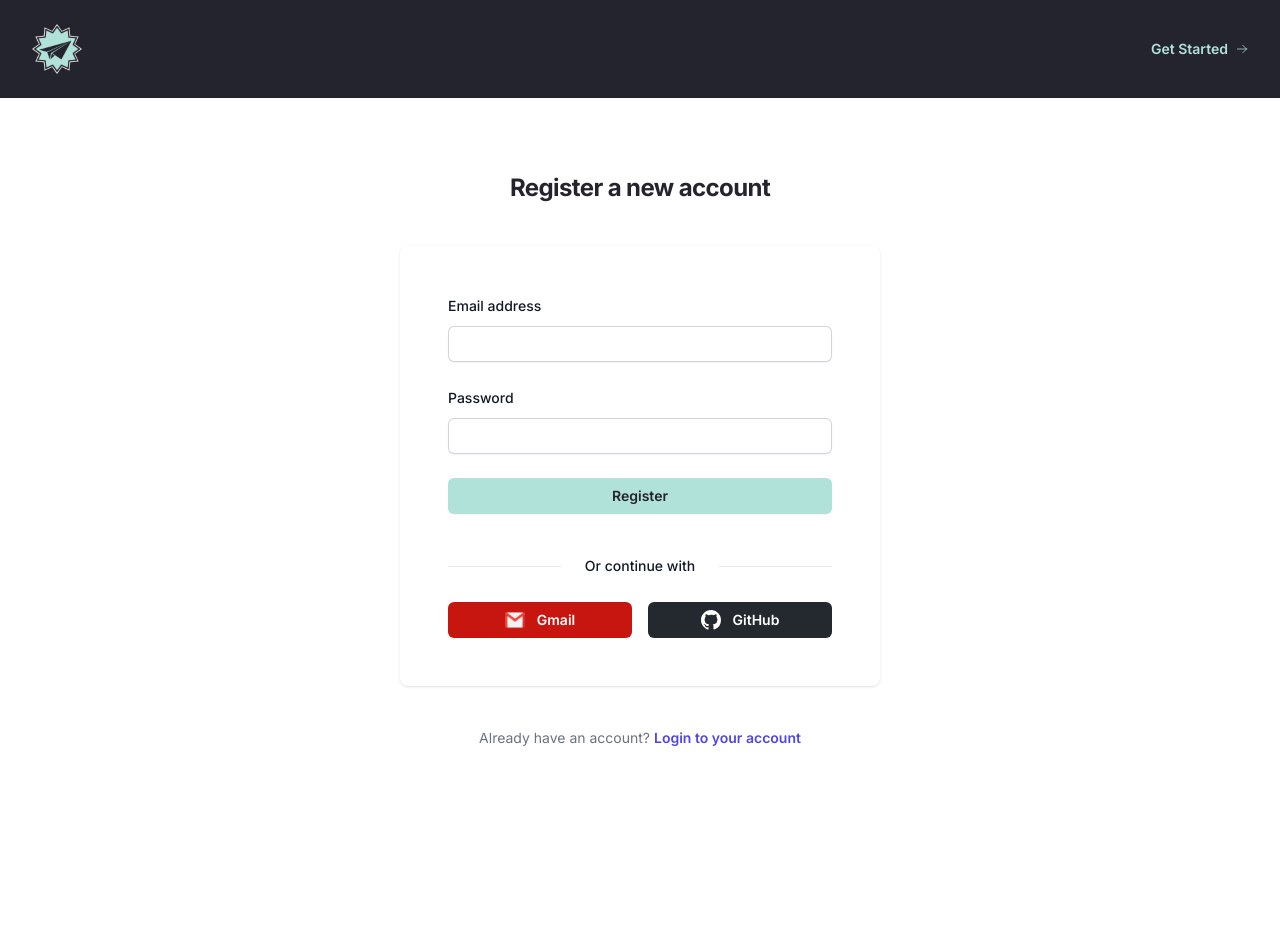
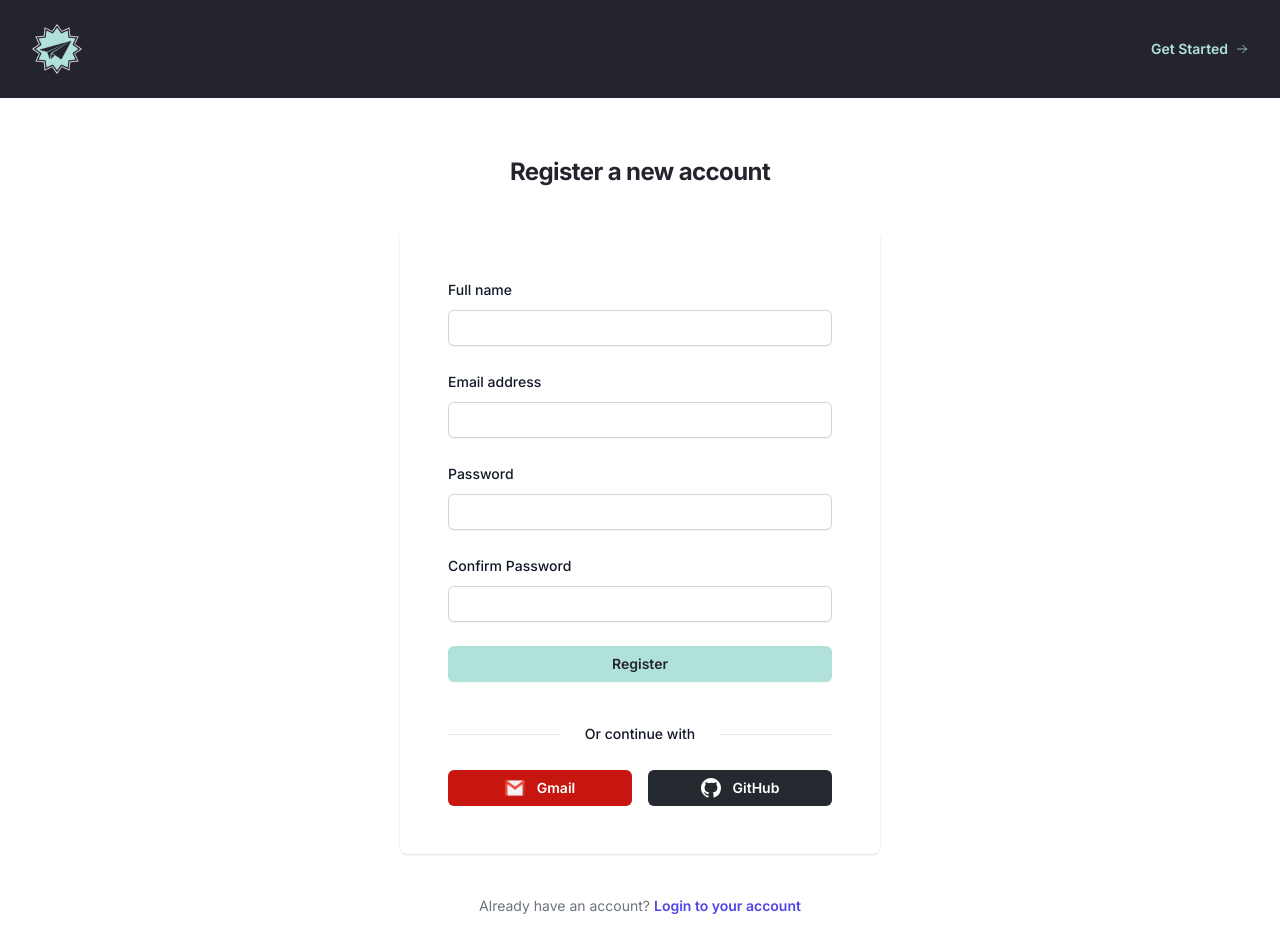
Before and after one commit to samiur-r/UtilityWizard, a Next.js app: page /register in a window 1280 px wide. Before the commit the page ends 800 px from the top, so only its background shows below. Built offline with nearby package versions, Linux system fonts and the light colour scheme.

Commit message:
chore: add form handling and validation

```diff
--- a/package.json
+++ b/package.json
@@ -11,9 +11,12 @@
   "dependencies": {
     "@headlessui/react": "^1.7.18",
     "@heroicons/react": "^2.1.1",
+    "@hookform/resolvers": "^3.3.4",
     "next": "14.0.4",
     "react": "^18",
-    "react-dom": "^18"
+    "react-dom": "^18",
+    "react-hook-form": "^7.49.3",
+    "zod": "^3.22.4"
   },
   "devDependencies": {
     "@tailwindcss/forms": "^0.5.7",
--- a/src/app/(auth)/login/page.tsx
+++ b/src/app/(auth)/login/page.tsx
@@ -1,10 +1,29 @@
+"use client";
+
+import { TLoginSchema, LoginSchema } from "@/validations/auth";
+import { zodResolver } from "@hookform/resolvers/zod";
 import Image from "next/image";
 import Link from "next/link";
+import { useForm } from "react-hook-form";
 
 const Login = () => {
+  const {
+    register,
+    handleSubmit,
+    formState: { errors, isSubmitting },
+    reset,
+  } = useForm<TLoginSchema>({
+    resolver: zodResolver(LoginSchema),
+  });
+
+  const onSubmit = (data: TLoginSchema) => {
+    console.log(data);
+    reset();
+  };
+
   return (
     <>
-      <div className="flex min-h-full flex-1 flex-col justify-center py-12 sm:px-6 lg:px-8">
+      <div className="flex min-h-full flex-1 flex-col justify-center py-8 spx-5">
         <div className="sm:mx-auto sm:w-full sm:max-w-md">
           <h2 className="mt-6 text-center text-2xl font-bold leading-9 tracking-tight text-secondary">
             Sign in to your account
@@ -12,7 +31,7 @@ const Login = () => {
         </div>
         <div className="mt-10 sm:mx-auto sm:w-full sm:max-w-[480px]">
           <div className="bg-white px-6 py-12 shadow sm:rounded-lg sm:px-12">
-            <form className="space-y-6" action="#" method="POST">
+            <form className="space-y-6" onSubmit={handleSubmit(onSubmit)}>
               <div>
                 <label
                   htmlFor="email"
@@ -22,14 +41,15 @@ const Login = () => {
                 </label>
                 <div className="mt-2">
                   <input
+                    {...register("email")}
                     id="email"
-                    name="email"
                     type="email"
-                    autoComplete="email"
-                    required
                     className="block w-full rounded-md border-0 py-1.5 text-gray-900 shadow-sm ring-1 ring-inset ring-gray-300 placeholder:text-gray-400 focus:ring-2 focus:ring-inset focus:ring-indigo-600 sm:text-sm sm:leading-6"
                   />
                 </div>
+                {errors.email && (
+                  <p className="text-red-500 text-xs mt-2">{`${errors.email.message}`}</p>
+                )}
               </div>
 
               <div>
@@ -41,14 +61,15 @@ const Login = () => {
                 </label>
                 <div className="mt-2">
                   <input
+                    {...register("password")}
                     id="password"
-                    name="password"
                     type="password"
-                    autoComplete="current-password"
-                    required
                     className="block w-full rounded-md border-0 py-1.5 text-gray-900 shadow-sm ring-1 ring-inset ring-gray-300 placeholder:text-gray-400 focus:ring-2 focus:ring-inset focus:ring-indigo-600 sm:text-sm sm:leading-6"
                   />
                 </div>
+                {errors.password && (
+                  <p className="text-red-500 text-xs mt-2">{`${errors.password.message}`}</p>
+                )}
               </div>
 
               <div className="flex items-center justify-end">
@@ -64,6 +85,7 @@ const Login = () => {
 
               <div>
                 <button
+                  disabled={isSubmitting}
                   type="submit"
                   className="flex w-full justify-center rounded-md bg- px-3 py-1.5 text-sm font-semibold leading-6 text-secondary shadow-sm bg-primary hover:bg-indigo-500"
                 >
--- a/src/app/(auth)/register/page.tsx
+++ b/src/app/(auth)/register/page.tsx
@@ -1,10 +1,29 @@
+"use client";
+
+import { RegisterSchema, TRegisterSchema } from "@/validations/auth";
+import { zodResolver } from "@hookform/resolvers/zod";
 import Image from "next/image";
 import Link from "next/link";
+import { useForm } from "react-hook-form";
 
 const Register = () => {
+  const {
+    register,
+    handleSubmit,
+    formState: { errors, isSubmitting },
+    reset,
+  } = useForm<TRegisterSchema>({
+    resolver: zodResolver(RegisterSchema),
+  });
+
+  const onSubmit = (data: TRegisterSchema) => {
+    console.log(data);
+    reset();
+  };
+
   return (
     <>
-      <div className="flex min-h-full flex-1 flex-col justify-center py-12 sm:px-6 lg:px-8">
+      <div className="flex min-h-full flex-1 flex-col justify-center py-8 px-5">
         <div className="sm:mx-auto sm:w-full sm:max-w-md">
           <h2 className="mt-6 text-center text-2xl font-bold leading-9 tracking-tight text-secondary">
             Register a new account
@@ -12,7 +31,26 @@ const Register = () => {
         </div>
         <div className="mt-10 sm:mx-auto sm:w-full sm:max-w-[480px]">
           <div className="bg-white px-6 py-12 shadow sm:rounded-lg sm:px-12">
-            <form className="space-y-6" action="#" method="POST">
+            <form className="space-y-6" onSubmit={handleSubmit(onSubmit)}>
+              <div>
+                <label
+                  htmlFor="fullName"
+                  className="block text-sm font-medium leading-6 text-gray-900"
+                >
+                  Full name
+                </label>
+                <div className="mt-2">
+                  <input
+                    {...register("fullName")}
+                    id="fullName"
+                    type="text"
+                    className="block w-full rounded-md border-0 py-1.5 text-gray-900 shadow-sm ring-1 ring-inset ring-gray-300 placeholder:text-gray-400 focus:ring-2 focus:ring-inset focus:ring-indigo-600 sm:text-sm sm:leading-6"
+                  />
+                </div>
+                {errors.fullName && (
+                  <p className="text-red-500 text-xs mt-2">{`${errors.fullName.message}`}</p>
+                )}
+              </div>
               <div>
                 <label
                   htmlFor="email"
@@ -22,16 +60,16 @@ const Register = () => {
                 </label>
                 <div className="mt-2">
                   <input
+                    {...register("email")}
                     id="email"
-                    name="email"
                     type="email"
-                    autoComplete="email"
-                    required
                     className="block w-full rounded-md border-0 py-1.5 text-gray-900 shadow-sm ring-1 ring-inset ring-gray-300 placeholder:text-gray-400 focus:ring-2 focus:ring-inset focus:ring-indigo-600 sm:text-sm sm:leading-6"
                   />
                 </div>
+                {errors.email && (
+                  <p className="text-red-500 text-xs mt-2">{`${errors.email.message}`}</p>
+                )}
               </div>
-
               <div>
                 <label
                   htmlFor="password"
@@ -41,25 +79,45 @@ const Register = () => {
                 </label>
                 <div className="mt-2">
                   <input
+                    {...register("password")}
                     id="password"
-                    name="password"
                     type="password"
-                    autoComplete="current-password"
-                    required
                     className="block w-full rounded-md border-0 py-1.5 text-gray-900 shadow-sm ring-1 ring-inset ring-gray-300 placeholder:text-gray-400 focus:ring-2 focus:ring-inset focus:ring-indigo-600 sm:text-sm sm:leading-6"
                   />
                 </div>
+                {errors.password && (
+                  <p className="text-red-500 text-xs mt-2">{`${errors.password.message}`}</p>
+                )}
+              </div>
+              <div>
+                <label
+                  htmlFor="confirmPassword"
+                  className="block text-sm font-medium leading-6 text-gray-900"
+                >
+                  Confirm Password
+                </label>
+                <div className="mt-2">
+                  <input
+                    {...register("confirmPassword")}
+                    id="confirmPassword"
+                    type="password"
+                    className="block w-full rounded-md border-0 py-1.5 text-gray-900 shadow-sm ring-1 ring-inset ring-gray-300 placeholder:text-gray-400 focus:ring-2 focus:ring-inset focus:ring-indigo-600 sm:text-sm sm:leading-6"
+                  />
+                </div>
+                {errors.confirmPassword && (
+                  <p className="text-red-500 text-xs mt-2">{`${errors.confirmPassword.message}`}</p>
+                )}
               </div>
               <div>
                 <button
+                  disabled={isSubmitting}
                   type="submit"
-                  className="flex w-full justify-center rounded-md bg- px-3 py-1.5 text-sm font-semibold leading-6 text-secondary shadow-sm bg-primary hover:bg-indigo-500"
+                  className="flex w-full justify-center rounded-md bg- px-3 py-1.5 text-sm font-semibold leading-6 text-secondary shadow-sm bg-primary hover:bg-secondary hover:text-white"
                 >
                   Register
                 </button>
               </div>
             </form>
-
             <div>
               <div className="relative mt-10">
                 <div
@@ -80,10 +138,13 @@ const Register = () => {
                   href="#"
                   className="flex w-full items-center justify-center gap-3 rounded-md bg-[#C71610] px-3 py-1.5 text-[#fff] focus-visible:outline focus-visible:outline-2 focus-visible:outline-offset-2 focus-visible:outline-[#C71610]"
                 >
-                  <Image src="/gmail-icon.png" width={20} height={20} alt="gmail-ico" />
-                  <span className="text-sm font-semibold leading-6">
-                    Gmail
-                  </span>
+                  <Image
+                    src="/gmail-icon.png"
+                    width={20}
+                    height={20}
+                    alt="gmail-ico"
+                  />
+                  <span className="text-sm font-semibold leading-6">Gmail</span>
                 </a>
 
                 <a
--- /dev/null
+++ b/src/validations/auth.ts
@@ -0,0 +1,21 @@
+import { z } from "zod";
+
+export const LoginSchema = z.object({
+  email: z.string().email(),
+  password: z.string(),
+});
+
+export const RegisterSchema = z
+  .object({
+    fullName: z.string().min(1, "Full name is required"),
+    email: z.string().email(),
+    password: z.string().min(6, "Password must be at least 6 characters"),
+    confirmPassword: z.string(),
+  })
+  .refine((data) => data.password === data.confirmPassword, {
+    message: "Passwords must match",
+    path: ["confirmPassword"],
+  });
+
+export type TRegisterSchema = z.infer<typeof RegisterSchema>;
+export type TLoginSchema = z.infer<typeof LoginSchema>;
```
Also changed, not shown: 1 other file (tests, documents, lock files or other folders).
